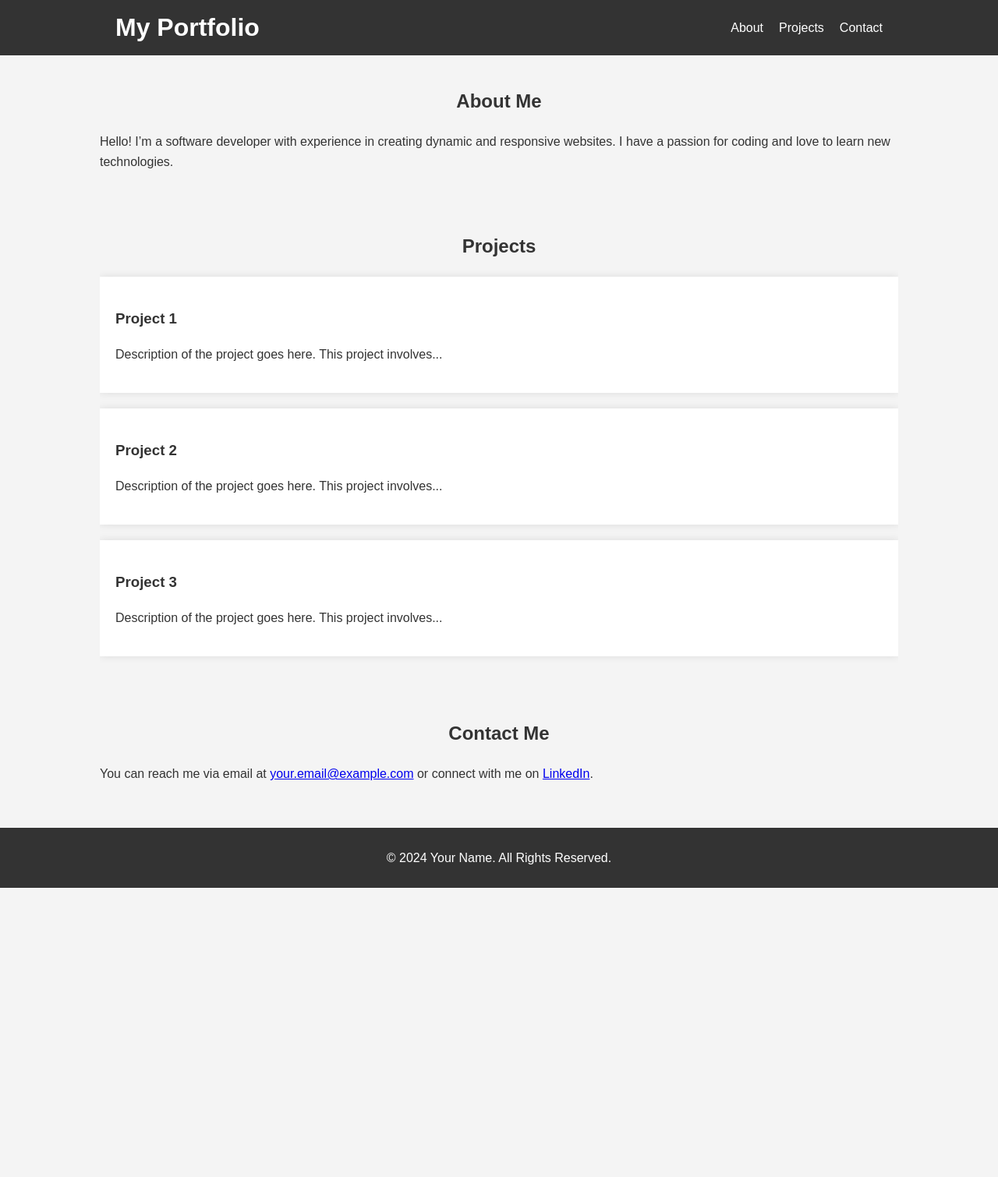
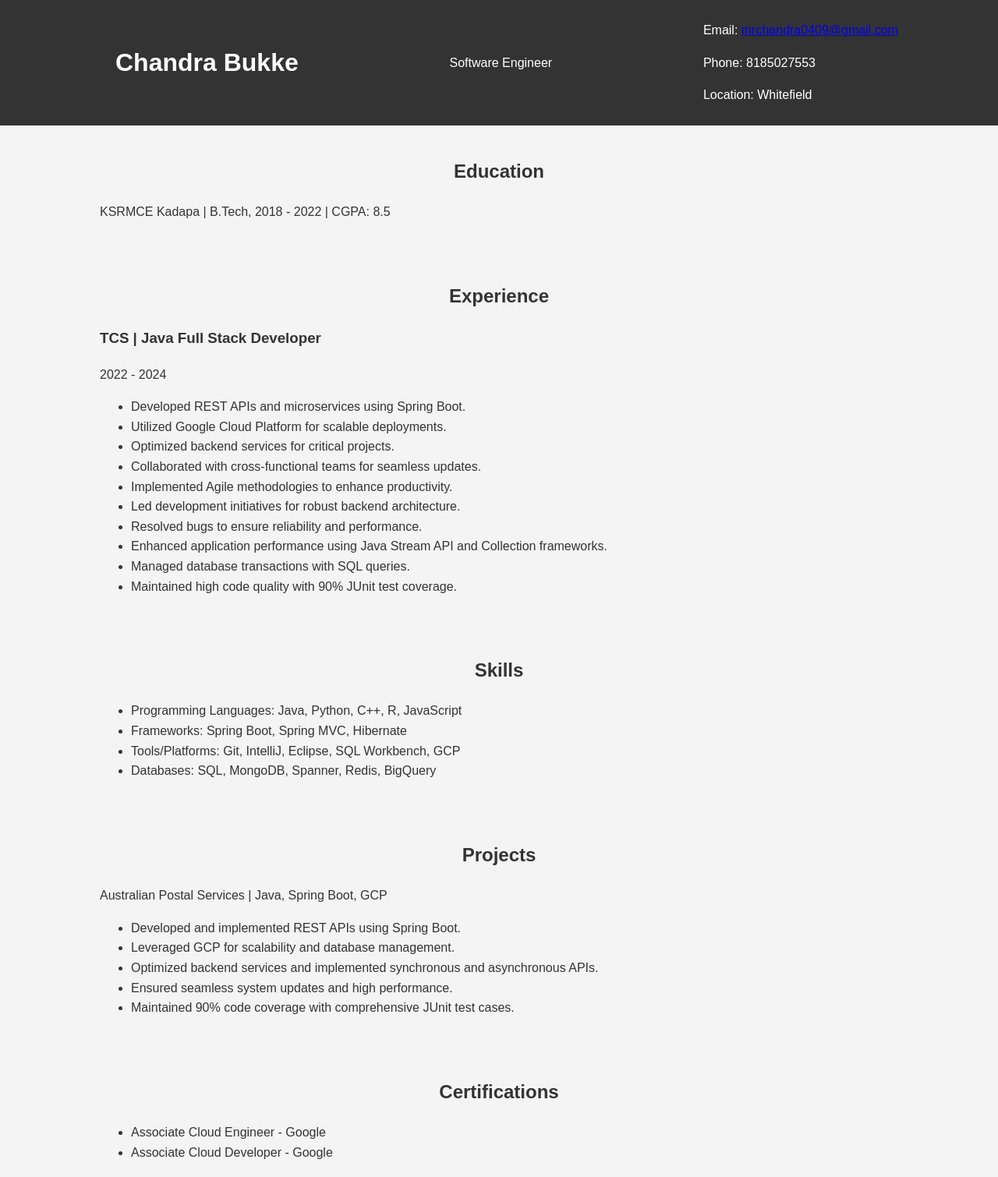
Before and after one commit to MRChandraC/MrChandra.github.io, a plain HTML site: page index.html in a window 1280 px wide. Shown: the top 1510 px of the page at 78% size. Before the commit the page ends 1139 px from the top, so only its background shows below. Drawn offline with Linux system fonts and the light colour scheme.

Commit message:
Update index.html

```diff
--- a/index.html
+++ b/index.html
@@ -3,58 +3,100 @@
 <head>
     <meta charset="UTF-8">
     <meta name="viewport" content="width=device-width, initial-scale=1.0">
-    <title>My Portfolio</title>
+    <title>Chandra Bukke | Software Engineer</title>
     <link rel="stylesheet" href="styles.css">
 </head>
 <body>
     <header>
         <div class="container">
-            <h1>My Portfolio</h1>
-            <nav>
-                <ul>
-                    <li><a href="#about">About</a></li>
-                    <li><a href="#projects">Projects</a></li>
-                    <li><a href="#contact">Contact</a></li>
-                </ul>
-            </nav>
+            <h1>Chandra Bukke</h1>
+            <p>Software Engineer</p>
+            <div class="contact-info">
+                <p>Email: <a href="mailto:mrchandra0409@gmail.com">mrchandra0409@gmail.com</a></p>
+                <p>Phone: 8185027553</p>
+                <p>Location: Whitefield</p>
+            </div>
         </div>
     </header>
 
-    <section id="about">
+    <section class="education">
         <div class="container">
-            <h2>About Me</h2>
-            <p>Hello! I’m a software developer with experience in creating dynamic and responsive websites. I have a passion for coding and love to learn new technologies.</p>
+            <h2>Education</h2>
+            <p>KSRMCE Kadapa | B.Tech, 2018 - 2022 | CGPA: 8.5</p>
         </div>
     </section>
 
-    <section id="projects">
+    <section class="experience">
         <div class="container">
-            <h2>Projects</h2>
-            <div class="project">
-                <h3>Project 1</h3>
-                <p>Description of the project goes here. This project involves...</p>
-            </div>
-            <div class="project">
-                <h3>Project 2</h3>
-                <p>Description of the project goes here. This project involves...</p>
-            </div>
-            <div class="project">
-                <h3>Project 3</h3>
-                <p>Description of the project goes here. This project involves...</p>
+            <h2>Experience</h2>
+            <div class="job">
+                <h3>TCS | Java Full Stack Developer</h3>
+                <p>2022 - 2024</p>
+                <ul>
+                    <li>Developed REST APIs and microservices using Spring Boot.</li>
+                    <li>Utilized Google Cloud Platform for scalable deployments.</li>
+                    <li>Optimized backend services for critical projects.</li>
+                    <li>Collaborated with cross-functional teams for seamless updates.</li>
+                    <li>Implemented Agile methodologies to enhance productivity.</li>
+                    <li>Led development initiatives for robust backend architecture.</li>
+                    <li>Resolved bugs to ensure reliability and performance.</li>
+                    <li>Enhanced application performance using Java Stream API and Collection frameworks.</li>
+                    <li>Managed database transactions with SQL queries.</li>
+                    <li>Maintained high code quality with 90% JUnit test coverage.</li>
+                </ul>
             </div>
         </div>
     </section>
 
-    <section id="contact">
+    <section class="skills">
         <div class="container">
-            <h2>Contact Me</h2>
-            <p>You can reach me via email at <a href="mailto:your.email@example.com">your.email@example.com</a> or connect with me on <a href="https://www.linkedin.com">LinkedIn</a>.</p>
+            <h2>Skills</h2>
+            <ul>
+                <li>Programming Languages: Java, Python, C++, R, JavaScript</li>
+                <li>Frameworks: Spring Boot, Spring MVC, Hibernate</li>
+                <li>Tools/Platforms: Git, IntelliJ, Eclipse, SQL Workbench, GCP</li>
+                <li>Databases: SQL, MongoDB, Spanner, Redis, BigQuery</li>
+            </ul>
+        </div>
+    </section>
+
+    <section class="projects">
+        <div class="container">
+            <h2>Projects</h2>
+            <p>Australian Postal Services | Java, Spring Boot, GCP</p>
+            <ul>
+                <li>Developed and implemented REST APIs using Spring Boot.</li>
+                <li>Leveraged GCP for scalability and database management.</li>
+                <li>Optimized backend services and implemented synchronous and asynchronous APIs.</li>
+                <li>Ensured seamless system updates and high performance.</li>
+                <li>Maintained 90% code coverage with comprehensive JUnit test cases.</li>
+            </ul>
+        </div>
+    </section>
+
+    <section class="certifications">
+        <div class="container">
+            <h2>Certifications</h2>
+            <ul>
+                <li>Associate Cloud Engineer - Google</li>
+                <li>Associate Cloud Developer - Google</li>
+            </ul>
+        </div>
+    </section>
+
+    <section class="awards">
+        <div class="container">
+            <h2>Honors & Awards</h2>
+            <ul>
+                <li>Star Of the Month in team</li>
+                <li>Emerging team player of the month</li>
+            </ul>
         </div>
     </section>
 
     <footer>
         <div class="container">
-            <p>&copy; 2024 Your Name. All Rights Reserved.</p>
+            <p>&copy; 2024 Chandra Bukke. All rights reserved.</p>
         </div>
     </footer>
 </body>
```
